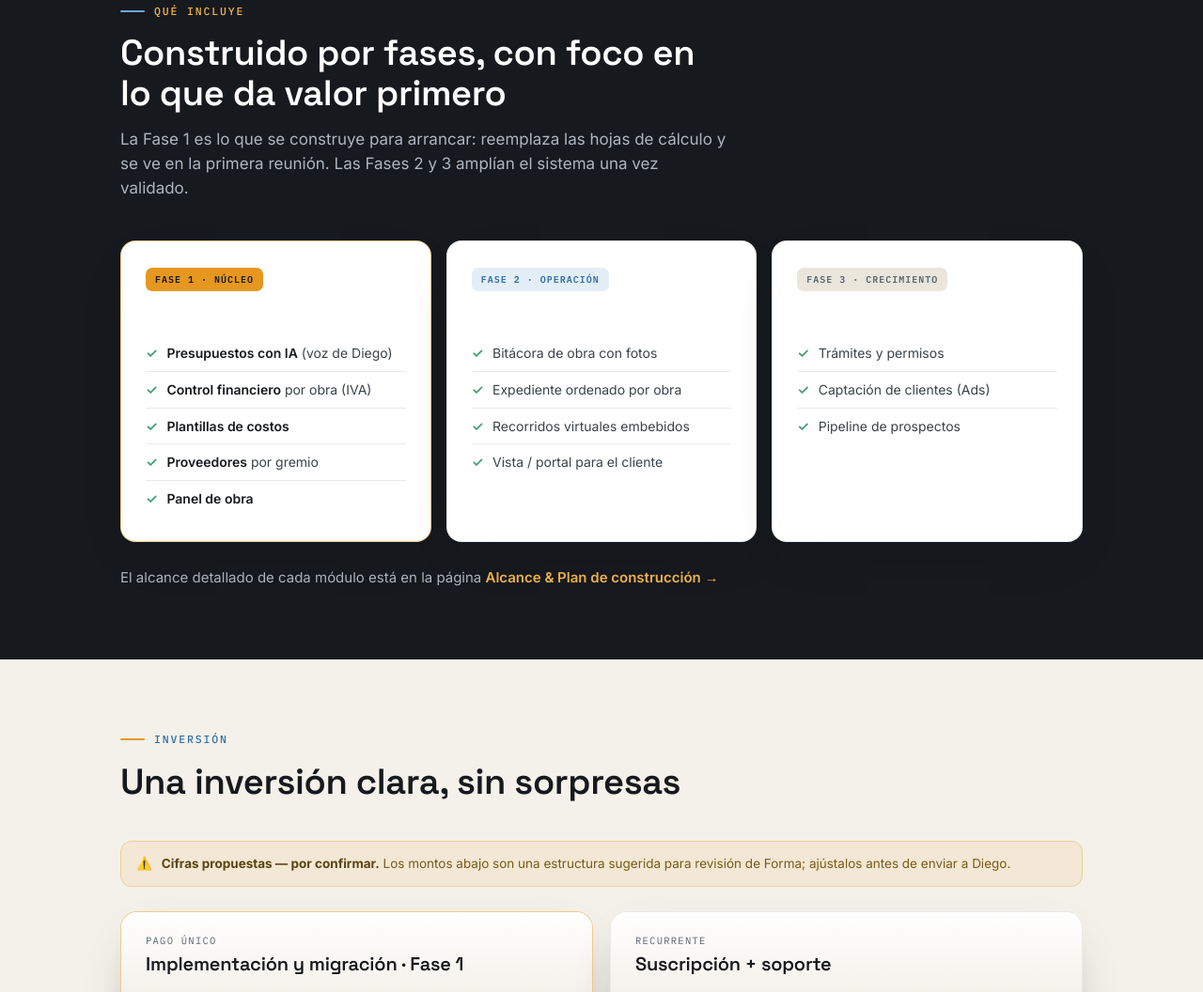
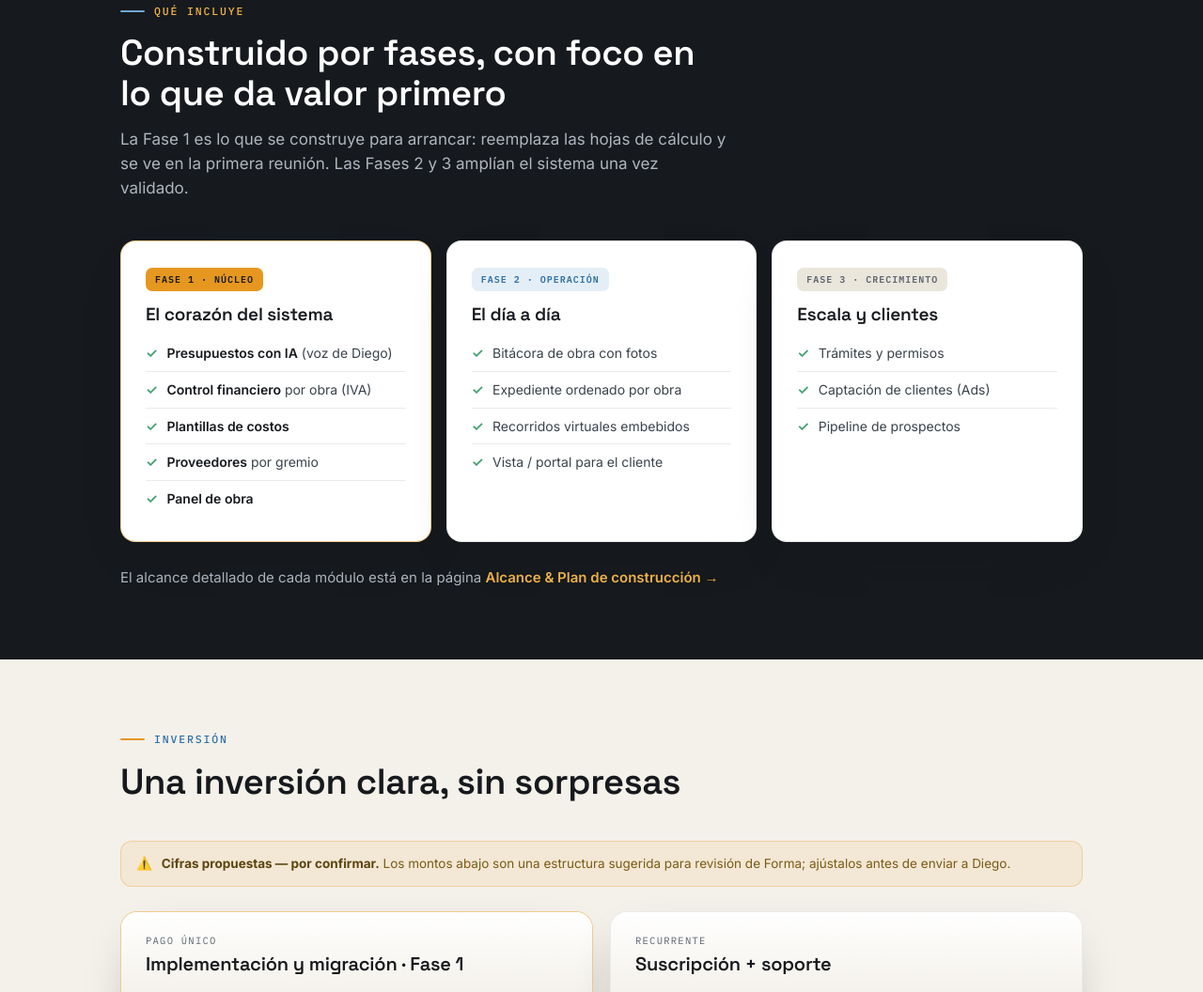
Before and after one commit to AtelioOS/auda-docs, a plain HTML site: page propuesta.html in a window 1280 px wide. Shown: the part 2077-3133 px from the top of the page at 94% size. Drawn offline with Linux system fonts and the light colour scheme.

Commit message:
Fix white-on-white card titles in proposal

```diff
--- a/propuesta.html
+++ b/propuesta.html
@@ -62,7 +62,7 @@
   .mini .ic{font-size:20px;margin-bottom:10px}
   .mini h4{color:#fff;font-size:16px;margin-bottom:6px}.mini p{color:#AEB6C0;font-size:14px}
   /* inclusions */
-  .phase-card{background:var(--card);border:1px solid var(--hair-d);border-radius:var(--r);padding:26px;box-shadow:var(--shadow);position:relative}
+  .phase-card{background:var(--card);border:1px solid var(--hair-d);border-radius:var(--r);padding:26px;box-shadow:var(--shadow);position:relative;color:var(--graphite)}
   .phase-card.hero-p{border-color:rgba(230,151,31,.5)}
   .phase-tag{display:inline-block;font-family:'IBM Plex Mono';font-size:10px;letter-spacing:.1em;text-transform:uppercase;padding:5px 10px;border-radius:7px;font-weight:600;margin-bottom:14px}
   .t-f1{background:var(--ochre);color:#16191D}.t-f2{background:#E4EEF6;color:var(--blueprint)}.t-f3{background:var(--concrete-2);color:var(--steel-2)}
```
